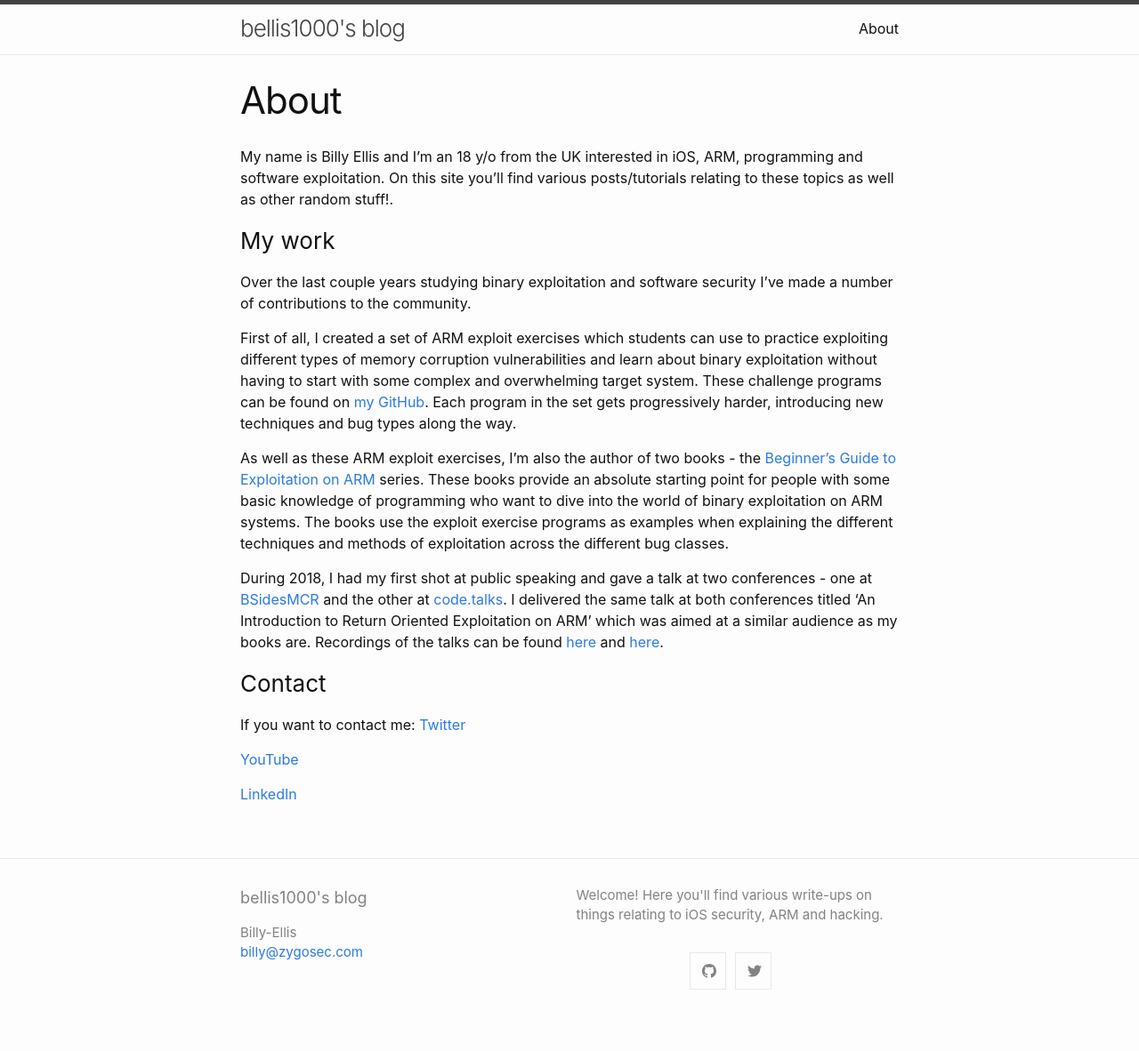
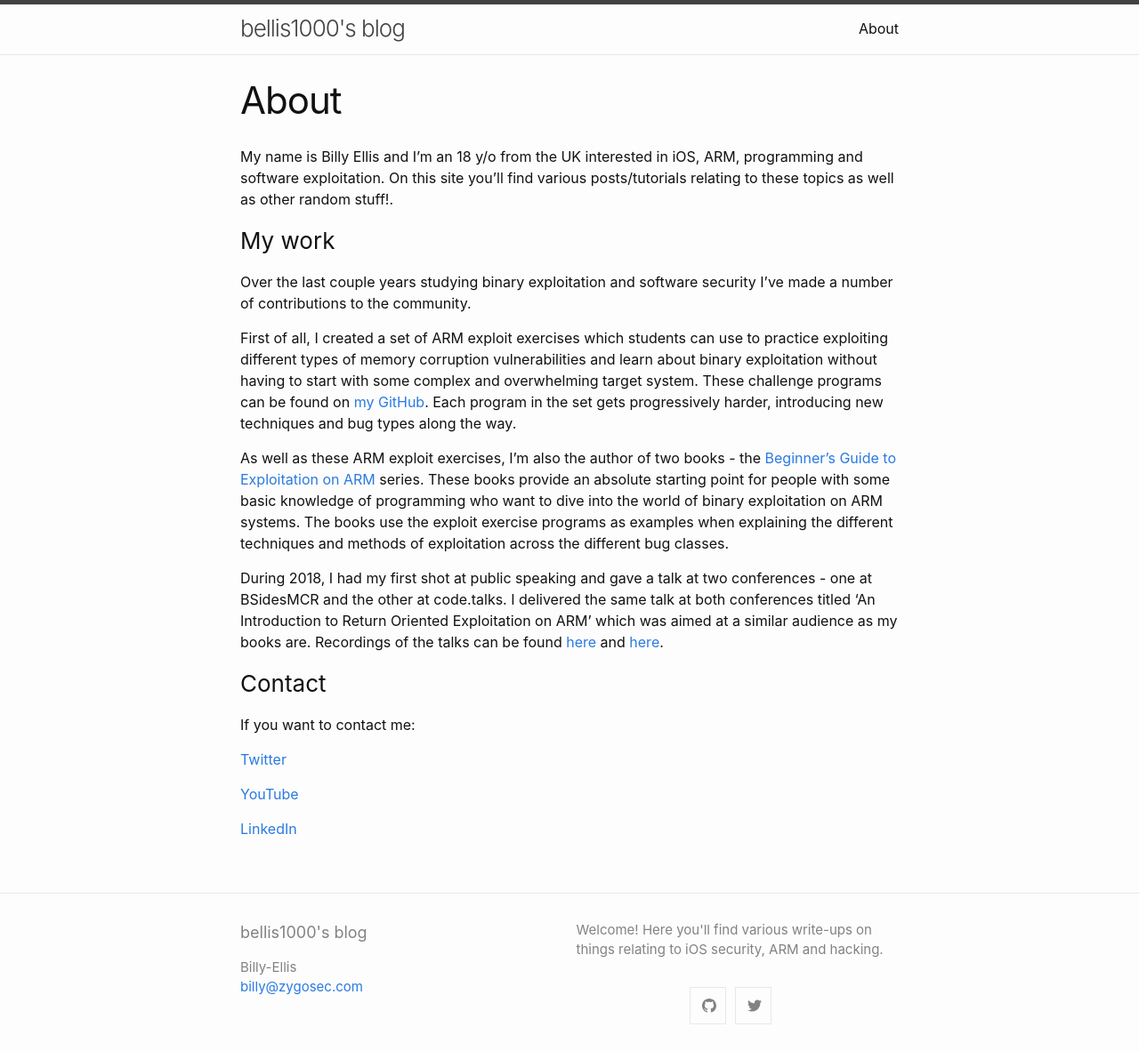
Before and after one commit to Billy-Ellis/Billy-Ellis.github.io, a Jekyll site: the page built from about.md, in a window 1280 px wide. Shown: the whole page at 89% size. Built offline with Jekyll 4.4.1, drawn with Linux system fonts in a browser that asks for light colours; before the commit the page ends 1143 px from its top, so only the background shows below that; part of the change alters nothing that is shown.

Commit message:
Add files via upload

```diff
--- a/about.md
+++ b/about.md
@@ -14,11 +14,12 @@ First of all, I created a set of ARM exploit exercises which students can use to
 
 As well as these ARM exploit exercises, I'm also the author of two books - the [Beginner's Guide to Exploitation on ARM](http://zygosec.com/book.html) series. These books provide an absolute starting point for people with some basic knowledge of programming who want to dive into the world of binary exploitation on ARM systems. The books use the exploit exercise programs as examples when explaining the different techniques and methods of exploitation across the different bug classes.
 
-During 2018, I had my first shot at public speaking and gave a talk at two conferences - one at [BSidesMCR](https://www.bsidesmcr.org.uk) and the other at [code.talks](https://www.codetalks.de). I delivered the same talk at both conferences titled 'An Introduction to Return Oriented Exploitation on ARM' which was aimed at a similar audience as my books are. Recordings of the talks can be found [here](https://www.youtube.com/watch?v=-_LGrrKv61c&t=32s) and [here](https://www.youtube.com/watch?v=9Mq6NTLGHtM).
+During 2018, I had my first shot at public speaking and gave a talk at two conferences - one at BSidesMCR and the other at code.talks. I delivered the same talk at both conferences titled 'An Introduction to Return Oriented Exploitation on ARM' which was aimed at a similar audience as my books are. Recordings of the talks can be found [here](https://www.youtube.com/watch?v=-_LGrrKv61c&t=32s) and [here](https://www.youtube.com/watch?v=9Mq6NTLGHtM).
 
 ### Contact
 
 If you want to contact me:
+
 [Twitter](https://twitter.com/bellis1000)
 
 [YouTube](https://youtube.com/c/BillyEllis)
```
